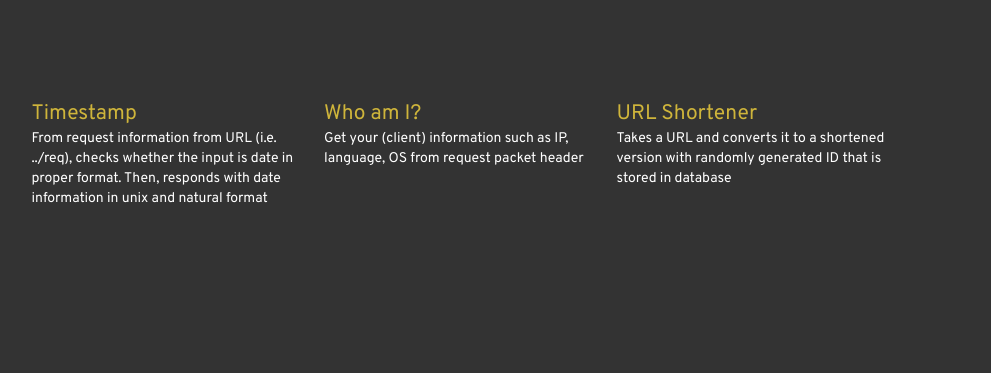
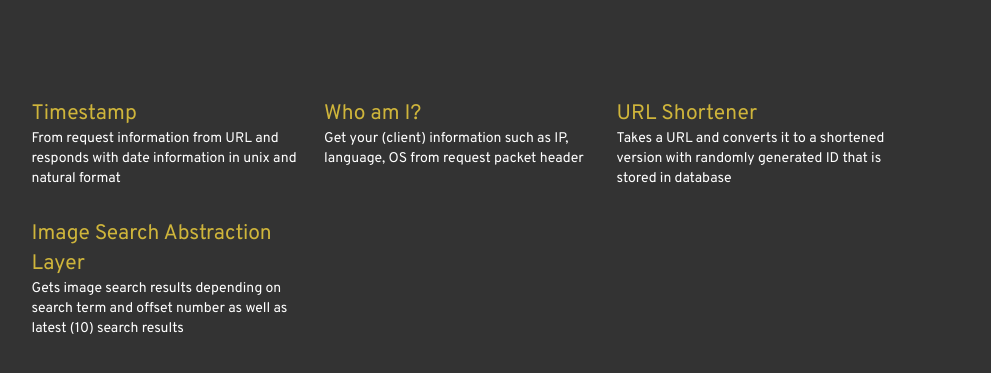
Before and after one commit to mishellscripts/api-ms, a website: page views/index.html in a window 1280 px wide. Shown: the part 185-558 px from the top of the page, without its empty margins (131-1122 px from the left). Drawn offline with nearby package versions, Linux system fonts and the light colour scheme.

Commit message:
Added image search abstraction layer link

```diff
--- a/views/index.html
+++ b/views/index.html
@@ -23,8 +23,7 @@
         <div class="col-md-3 entry">
             <a href="/timestamp">Timestamp</a>
             <p>
-              From request information from URL (i.e. ../req), checks whether the input is date in proper format.
-              Then, responds with date information in unix and natural format
+              From request information from URL and responds with date information in unix and natural format
             </p>
           </div>
           <div class="col-md-3 entry">
@@ -39,9 +38,16 @@
               Takes a URL and converts it to a shortened version with randomly generated ID that is stored in database
             </p>
           </div>
+      </div>
+      <div class="row">
         <div class="col-md-1"></div>
+        <div class="col-md-3 entry">
+          <a href="https://isal.glitch.me/">Image Search Abstraction Layer</a>
+          <p>
+            Gets image search results depending on search term and offset number as well as latest (10) search results
+          </p>
+        </div>
       </div>
     </div>
-
   </body>
 </html>
```
Also changed, not shown: README.md (deleted).
